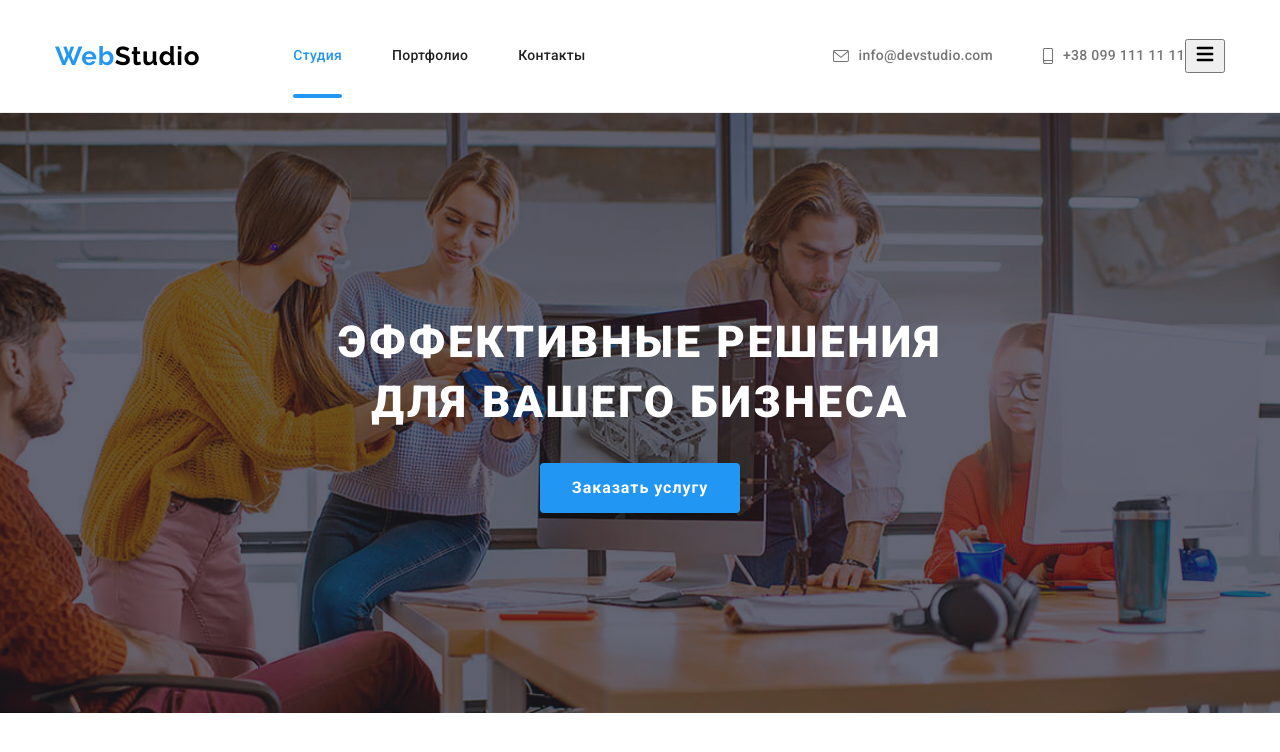
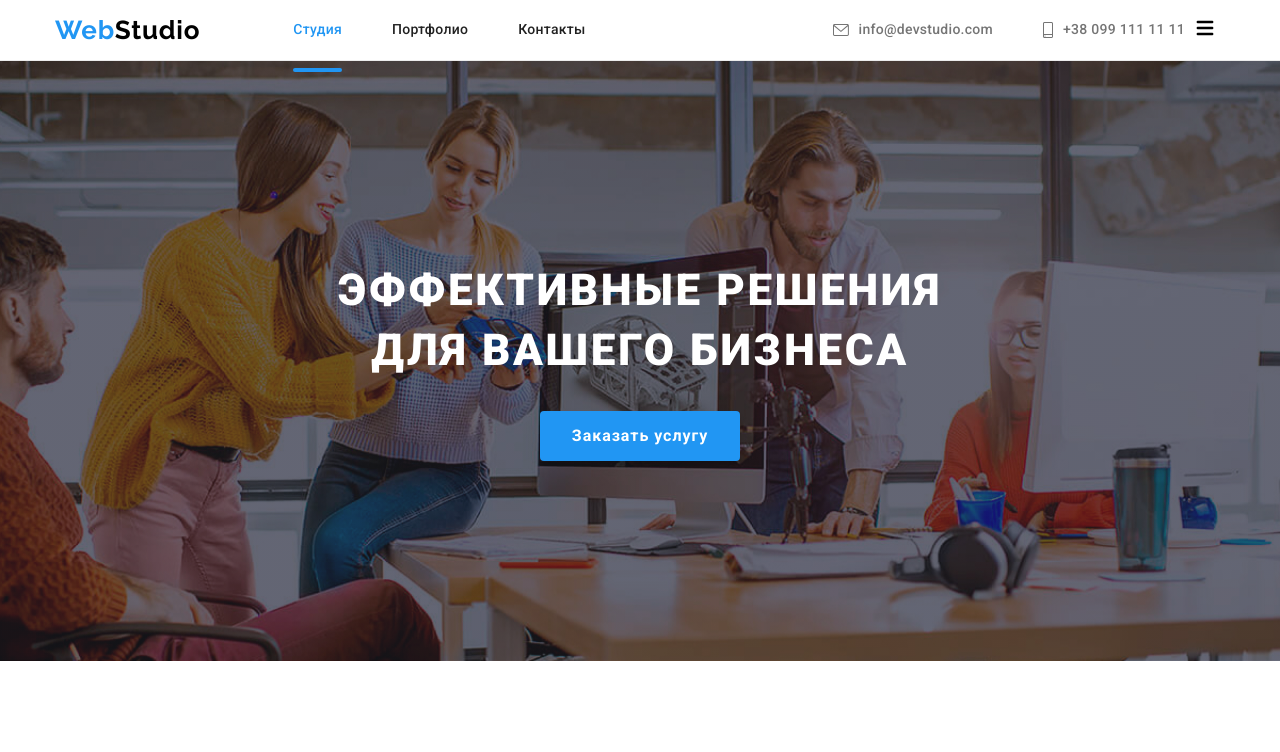
Before and after one commit to Ihor-Melnyk/goit-markup-hw-08, a plain HTML site: page index.html in a window 1280 px wide. Shown: the top 752 px of the page. Drawn offline with nearby package versions, Linux system fonts and the light colour scheme.

Commit message:
menu-mob-open

```diff
--- a/sass/section/_header.scss
+++ b/sass/section/_header.scss
@@ -8,6 +8,8 @@
   padding-top: 16px;
   padding-bottom: 16px;
   position: relative;
+  max-height: 60px;
+  justify-content: space-between;
 }
 .header__logo {
   @media screen and (min-width: 768px) {
@@ -95,19 +97,13 @@
     color: var(--main-title-color);
   }
 }
-// .mobile-menu {
-//   margin-left: auto;
-//   position: absolute;
-//   top: 10px;
-//   right: 10px;
-//   &:hover,
-//   &:focus {
-//     color: var(--main-title-color);
-//   }
-//   @media screen and (min-width: 768px) {
-//     display: none;
-//   }
-// }
-// .mobile-menu__icon {
-//   fill: currentColor;
-// }
+
+.menu-toggle {
+  border: 0;
+  width: 40px;
+  height: 40px;
+  padding: 0;
+  align-items: center;
+  justify-content: center;
+  background-color: var(--fourth-tittle-color);
+}
```
Also changed, not shown: css/main.css, css/main.min.css, 2 other files.
